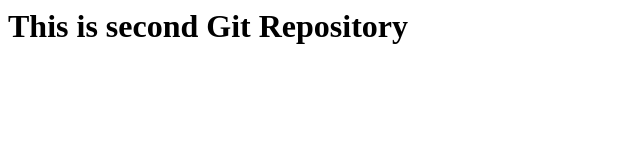
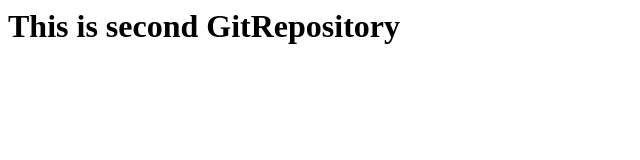
Before and after one commit to Feroz-14/SecondRepository, a plain HTML site: page index.html in a window 1280 px wide. Shown: the whole page, without its empty margins (0-640 px from the left). Drawn offline with Linux system fonts and the light colour scheme.

Commit message:
MessageDelivered

```diff
--- a/index.html
+++ b/index.html
@@ -1 +1 @@
-<h1>This is second Git Repository</h1>
+<h1>This is second GitRepository</h1>
```
